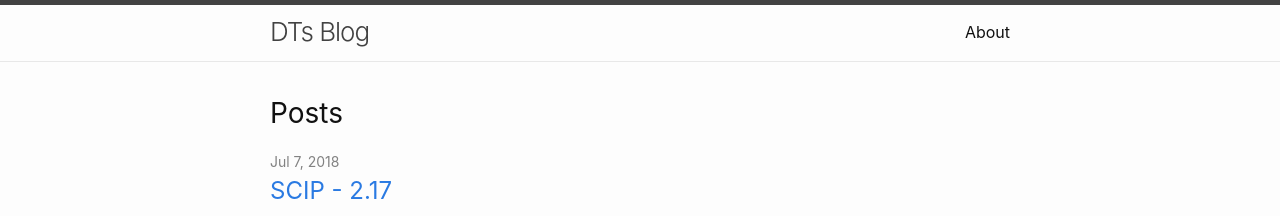
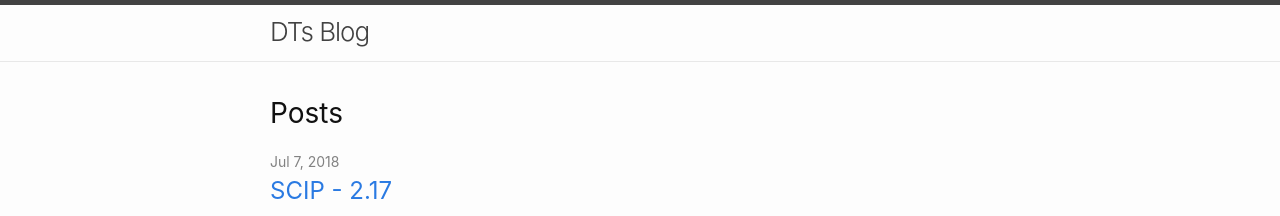
Before and after one commit to tdtrung17693/tdtrung17693.github.io, a Jekyll site: the page built from index.html, in a window 1280 px wide and 900 px high. Shown: the top 216 px of the window. Built offline with Jekyll 4.4.1, drawn with Linux system fonts in a browser that asks for light colours; the list of posts is cut into pages by our own code.

Commit message:
aktualisieren

```diff
--- a/_includes/head.html
+++ b/_includes/head.html
@@ -1,11 +1,15 @@
 <head>
-  <meta charset="utf-8">
-  <meta http-equiv="X-UA-Compatible" content="IE=edge">
-  <meta name="viewport" content="width=device-width, initial-scale=1">
-  {%- seo -%}
-  <link rel="stylesheet" href="{{ "/assets/css/style.css" | relative_url }}">
-  {%- feed_meta -%}
-  {%- if jekyll.environment == 'production' and site.google_analytics -%}
-    {%- include google-analytics.html -%}
-  {%- endif -%}
+    <meta charset="utf-8" />
+    <meta http-equiv="X-UA-Compatible" content="IE=edge" />
+    <meta name="viewport" content="width=device-width, initial-scale=1" />
+    {%- seo -%}
+    <link
+        href="https://fonts.googleapis.com/css?family=Press+Start+2P"
+        rel="stylesheet"
+    />
+    <link rel="stylesheet" href="{{
+        "/assets/css/style.css" | relative_url
+    }}"> {%- feed_meta -%} {%- if jekyll.environment == 'production' and
+    site.google_analytics -%} {%- include google-analytics.html -%} {%- endif
+    -%}
 </head>
--- a/_includes/header.html
+++ b/_includes/header.html
@@ -6,26 +6,5 @@
     {%- assign titles_size = site.pages | map: 'title' | join: '' | size -%}
     <a class="site-title" rel="author" href="{{ "/" | relative_url }}">{{ site.title | escape }}</a>
 
-    {%- if titles_size > 0 -%}
-      <nav class="site-nav">
-        <input type="checkbox" id="nav-trigger" class="nav-trigger" />
-        <label for="nav-trigger">
-          <span class="menu-icon">
-            <svg viewBox="0 0 18 15" width="18px" height="15px">
-              <path d="M18,1.484c0,0.82-0.665,1.484-1.484,1.484H1.484C0.665,2.969,0,2.304,0,1.484l0,0C0,0.665,0.665,0,1.484,0 h15.032C17.335,0,18,0.665,18,1.484L18,1.484z M18,7.516C18,8.335,17.335,9,16.516,9H1.484C0.665,9,0,8.335,0,7.516l0,0 c0-0.82,0.665-1.484,1.484-1.484h15.032C17.335,6.031,18,6.696,18,7.516L18,7.516z M18,13.516C18,14.335,17.335,15,16.516,15H1.484 C0.665,15,0,14.335,0,13.516l0,0c0-0.82,0.665-1.483,1.484-1.483h15.032C17.335,12.031,18,12.695,18,13.516L18,13.516z"/>
-            </svg>
-          </span>
-        </label>
-
-        <div class="trigger">
-          {%- for path in page_paths -%}
-            {%- assign my_page = site.pages | where: "path", path | first -%}
-            {%- if my_page.title -%}
-            <a class="page-link" href="{{ my_page.url | relative_url }}">{{ my_page.title | escape }}</a>
-            {%- endif -%}
-          {%- endfor -%}
-        </div>
-      </nav>
-    {%- endif -%}
   </div>
 </header>
```
